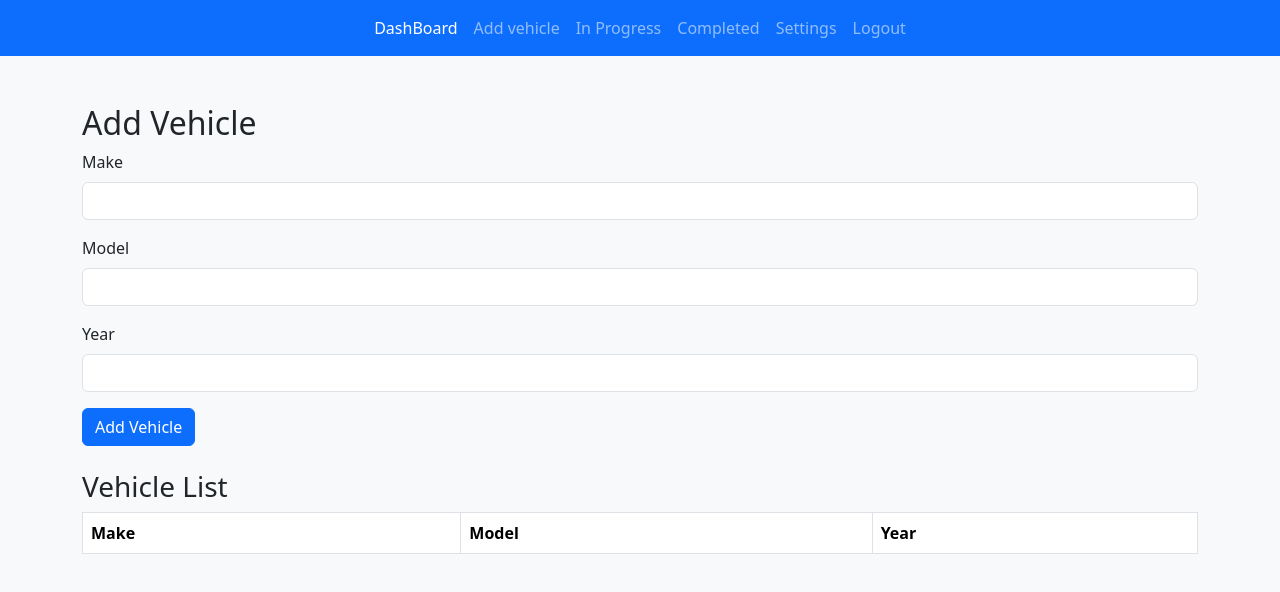
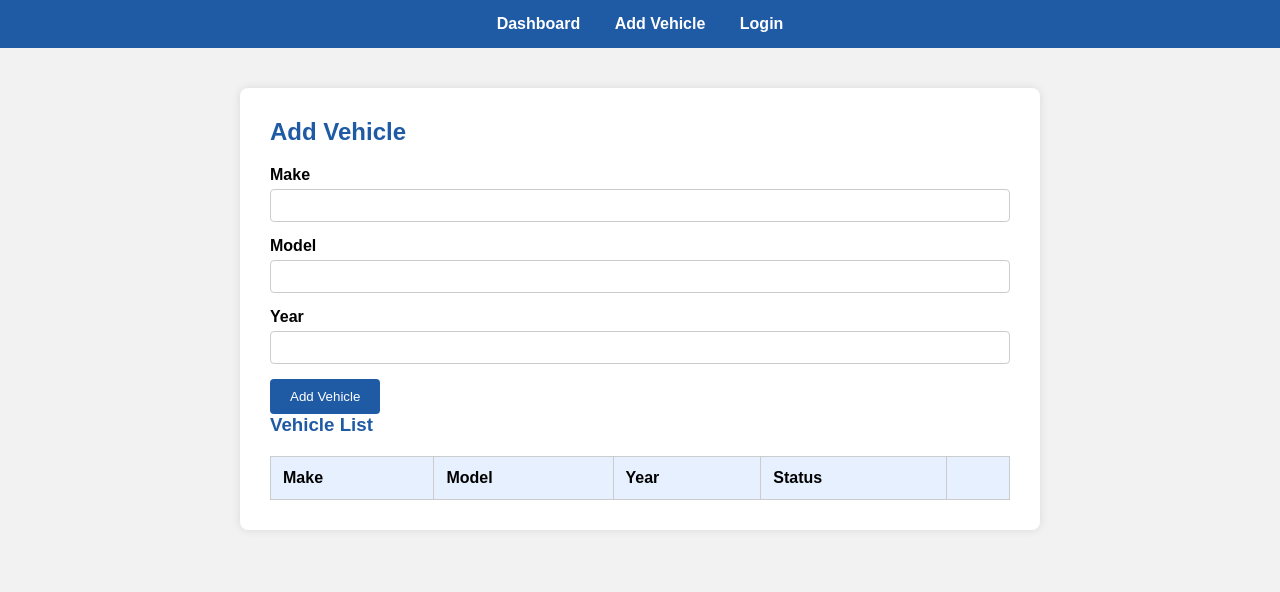
Before and after one commit to evan-ssh/Detailer-Tracker, a plain HTML site: page add.html in a window 1280 px wide. Drawn offline with nearby package versions, Linux system fonts and the light colour scheme.

Commit message:
prototype of add vehicles

```diff
--- a/add.html
+++ b/add.html
@@ -1,66 +1,45 @@
 <!DOCTYPE html>
 <html lang="en">
 <head>
-  <meta charset="UTF-8">
+  <meta charset="UTF-8" />
   <title>Add Vehicle</title>
-  <link href="https://cdn.jsdelivr.net/npm/bootstrap@5.3.3/dist/css/bootstrap.min.css" rel="stylesheet">
+  <link rel="stylesheet" href="styles.css" />
 </head>
-<body class="bg-light">
-  <nav class="navbar navbar-expand-lg navbar-dark bg-primary">
-    <div class="container-fluid">
-      <button class="navbar-toggler" type="button" data-bs-toggle="collapse" data-bs-target="#navbarNav"
-        aria-controls="navbarNav" aria-expanded="false" aria-label="Toggle navigation">
-        <span class="navbar-toggler-icon"></span>
-      </button>
-      <div class="collapse navbar-collapse" id="navbarNav">
-        <ul class="navbar-nav mx-auto">
-          <li class="nav-item">
-            <a class="nav-link active" aria-current="page" href="#">DashBoard</a>
-          </li>
-          <li class="nav-item">
-            <a class="nav-link" href="#">Add vehicle</a>
-          </li>
-          <li class="nav-item">
-            <a class="nav-link" href="#">In Progress </a>
-          </li>
-          <li class="nav-item">
-            <a class="nav-link" href="#">Completed</a>
-          </li>
-          <li class="nav-item">
-            <a class="nav-link" href="#">Settings</a>
-          </li>
-          <li class="nav-item">
-            <a class="nav-link" href="#">Logout</a>
-          </li>
-        </ul>
+<body>
+
+  <nav>
+    <a href="#dashboard.html">Dashboard</a>
+    <a href="#add.html">Add Vehicle</a>
+    <a href="#">Login</a>
+  </nav>
+
+  <div class="container">
+    <h2>Add Vehicle</h2>
+    <form id="vehicleForm">
+      <div>
+        <label for="make">Make</label>
+        <input type="text" id="make" required />
       </div>
-    </div>
-  </nav>
-  <div class="container mt-5">
-    <h2>Add Vehicle</h2>
-    <form id="vehicleForm" class="mb-4">
-      <div class="mb-3">
-        <label for="make" class="form-label">Make</label>
-        <input type="text" class="form-control" id="make" required>
+      <div>
+        <label for="model">Model</label>
+        <input type="text" id="model" required />
       </div>
-      <div class="mb-3">
-        <label for="model" class="form-label">Model</label>
-        <input type="text" class="form-control" id="model" required>
+      <div>
+        <label for="year">Year</label>
+        <input type="number" id="year" required />
       </div>
-      <div class="mb-3">
-        <label for="year" class="form-label">Year</label>
-        <input type="number" class="form-control" id="year" required>
-      </div>
-      <button type="submit" class="btn btn-primary">Add Vehicle</button>
+      <button type="submit">Add Vehicle</button>
     </form>
 
     <h3>Vehicle List</h3>
-    <table class="table table-bordered" id="vehicleTable">
+    <table id="vehicleTable">
       <thead>
         <tr>
           <th>Make</th>
           <th>Model</th>
           <th>Year</th>
+          <th>Status</th>
+          <th></th>
         </tr>
       </thead>
       <tbody>
@@ -68,39 +47,63 @@
       </tbody>
     </table>
   </div>
+
   <script>
     const vehicleForm = document.getElementById('vehicleForm');
     const vehicleTableBody = document.querySelector('#vehicleTable tbody');
     const vehicles = [];
 
-    vehicleForm.addEventListener('submit', function(e) {
+    const statusOptions = ['Pending', 'In Progress', 'Completed'];
+
+    vehicleForm.addEventListener('submit', function (e) {
       e.preventDefault();
       const make = document.getElementById('make').value;
       const model = document.getElementById('model').value;
       const year = document.getElementById('year').value;
 
-      // Add vehicle to array
-      vehicles.push({ make, model, year });
-
-      // Update table
+      vehicles.push({ make, model, year, status: 'Pending' });
       renderTable();
-
-      // Reset form
       vehicleForm.reset();
     });
 
     function renderTable() {
       vehicleTableBody.innerHTML = '';
-      vehicles.forEach(vehicle => {
+
+      vehicles.forEach((vehicle, index) => {
         const row = document.createElement('tr');
+        const statusSelect = `
+          <select onchange="updateStatus(${index}, this.value)">
+            ${statusOptions
+              .map(
+                (option) =>
+                  `<option value="${option}" ${
+                    option === vehicle.status ? 'selected' : ''
+                  }>${option}</option>`
+              )
+              .join('')}
+          </select>
+        `;
+
         row.innerHTML = `
           <td>${vehicle.make}</td>
           <td>${vehicle.model}</td>
           <td>${vehicle.year}</td>
+          <td>${statusSelect}</td>
+          <td><button onclick="deleteVehicle(${index})">Delete</button></td>
         `;
+
         vehicleTableBody.appendChild(row);
       });
     }
+
+    window.updateStatus = function (index, newStatus) {
+      vehicles[index].status = newStatus;
+    };
+
+    window.deleteVehicle = function (index) {
+      vehicles.splice(index, 1);
+      renderTable();
+    };
   </script>
 </body>
 </html>
--- a/styles.css
+++ b/styles.css
@@ -1,37 +1,87 @@
+ * {
+      box-sizing: border-box;
+      margin: 0;
+      padding: 0;
+      font-family: Arial, sans-serif;
+    }
 
-.navbar-brand {
-  font-size: 1.25rem;
-  font-weight: 700;
-  letter-spacing: 1px;
-}
+    body {
+      background-color: #f2f2f2;
+    }
 
+    nav {
+      background-color: #1f5aa5;
+      padding: 15px;
+      text-align: center;
+    }
 
-.nav-link.active {
-  color: #ffc107 !important;
-  font-weight: 600;
-}
+    nav a {
+      color: white;
+      margin: 0 15px;
+      text-decoration: none;
+      font-weight: bold;
+    }
 
+    nav a:hover {
+      text-decoration: underline;
+    }
 
-.nav-link:hover {
-  color: #5676b8 !important;
-  transition: color 0.2s;
-}
+    .container {
+      max-width: 800px;
+      margin: 40px auto;
+      background-color: #fff;
+      padding: 30px;
+      border-radius: 8px;
+      box-shadow: 0 0 10px rgba(0, 0, 0, 0.1);
+    }
 
+    h2, h3 {
+      color: #1f5aa5;
+      margin-bottom: 20px;
+    }
 
-body {
-  background-color: #0846ff;
-  text-align: center !important;
-  color: aliceblue;
-  border: white 1px solid;
+    form div {
+      margin-bottom: 15px;
+    }
 
-}
+    label {
+      display: block;
+      margin-bottom: 5px;
+      font-weight: bold;
+    }
 
+    input {
+      width: 100%;
+      padding: 8px;
+      border: 1px solid #ccc;
+      border-radius: 4px;
+    }
 
-.navbar {
-  box-shadow: 0 2px 8px rgba(0,0,0,0.07);
-}
+    button {
+      background-color: #1f5aa5;
+      color: white;
+      padding: 10px 20px;
+      border: none;
+      border-radius: 4px;
+      cursor: pointer;
+    }
 
-.nav-link {
-    padding-left: 1.5rem;
-    padding-right: 1.5rem;
-}
+    button:hover {
+      background-color: #174a84;
+    }
+
+    table {
+      width: 100%;
+      border-collapse: collapse;
+      margin-top: 20px;
+    }
+
+    th, td {
+      border: 1px solid #ccc;
+      padding: 12px;
+      text-align: left;
+    }
+
+    th {
+      background-color: #e6f0ff;
+    }
```
Also changed, not shown: dashboard.html (added, +16 -0 lines), index.html (deleted, +0 -44 lines), current.html (deleted), settings.html (deleted).
